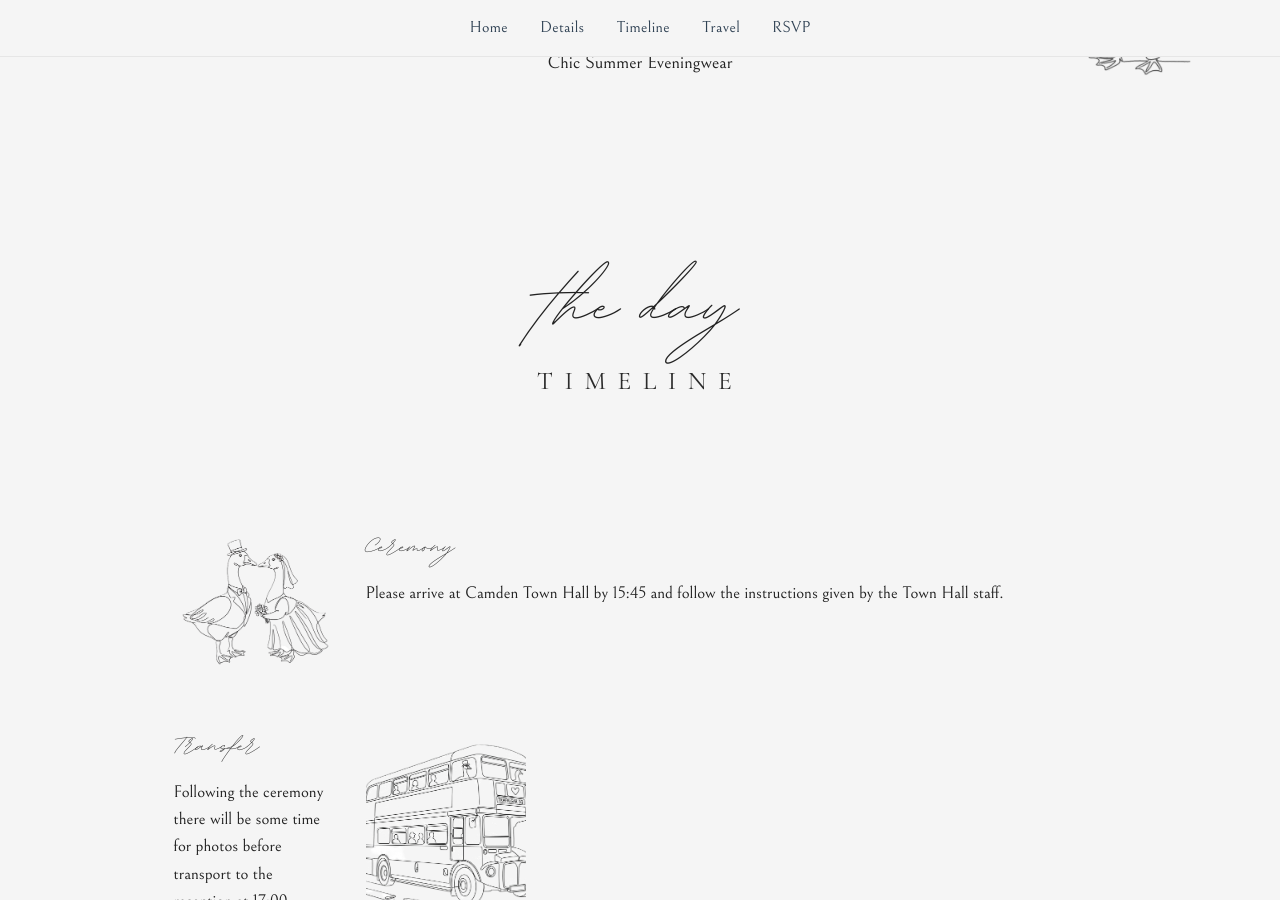
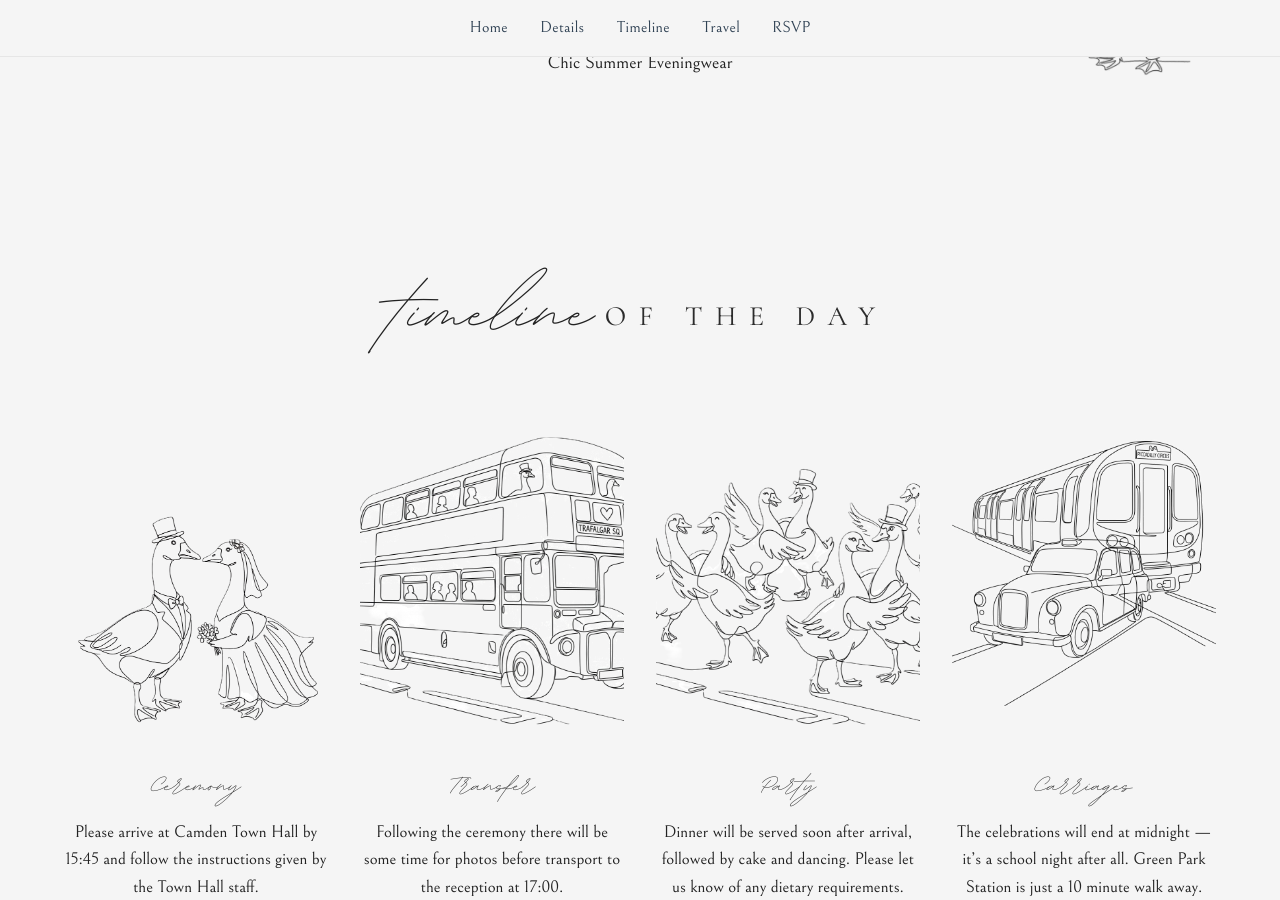
Before and after one commit to bleecr7/wedding-page, a Jekyll site: the page built from index.md, in a window 1280 px wide and 900 px high, scrolled down 2498 px. Built offline with Jekyll 4.4.1, drawn with Linux system fonts in a browser that asks for light colours.

Commit message:
Section 4 fixed

```diff
--- a/assets/css/style.css
+++ b/assets/css/style.css
@@ -394,38 +394,51 @@ main {
   text-align: center;
 }
 
+.timeline-heading {
+  margin: 0;
+  display: flex;
+  flex-wrap: wrap;
+  justify-content: center;
+  align-items: baseline;
+  gap: 0 0.75rem;
+  color: var(--text);
+}
+
+.timeline-heading .script {
+  font-family: var(--font-display);
+  font-weight: 400;
+  font-size: clamp(4rem, 9vw, 7rem);
+  line-height: 1;
+  text-transform: lowercase;
+}
+
+.timeline-heading .eyebrow {
+  margin: 0;
+  font-size: clamp(1.1rem, 2.5vw, 1.75rem);
+}
+
 .timeline-list {
-  max-width: 60rem;
+  max-width: 72rem;
   margin: 3rem auto 0;
   padding: 0;
   list-style: none;
-  display: flex;
-  flex-direction: column;
-  gap: 3rem;
+  display: grid;
+  grid-template-columns: repeat(4, 1fr);
+  gap: 2rem;
 }
 
 .timeline-item {
   display: grid;
-  grid-template-columns: 160px 1fr;
-  gap: 2rem;
-  align-items: center;
-  text-align: left;
+  grid-template-columns: 1fr;
+  gap: 1.5rem;
+  text-align: center;
 }
 
 .timeline-item img {
-  width: 160px;
-  height: 200px;
+  width: 100%;
+  height: 100%;
+  aspect-ratio: 4 / 5;
   object-fit: cover;
-}
-
-.timeline-item:nth-child(even) img {
-  grid-column: 2;
-  grid-row: 1;
-}
-
-.timeline-item:nth-child(even) .timeline-copy {
-  grid-column: 1;
-  grid-row: 1;
 }
 
 .timeline-copy h3 {
@@ -541,22 +554,13 @@ main {
     grid-template-columns: 1fr;
   }
 
-  .timeline-item {
+  .timeline-list {
     grid-template-columns: 1fr;
-    text-align: center;
+    gap: 3rem;
   }
 
-  .timeline-item img,
-  .timeline-item:nth-child(even) img {
-    width: 100%;
-    height: auto;
-    grid-column: 1;
-    grid-row: auto;
-  }
-
-  .timeline-item:nth-child(even) .timeline-copy {
-    grid-column: 1;
-    grid-row: auto;
+  .timeline-item img {
+    aspect-ratio: auto;
   }
 
   .contact-columns {
```
Also changed, not shown: _sections/04-timeline.md (+4 -2 lines).
